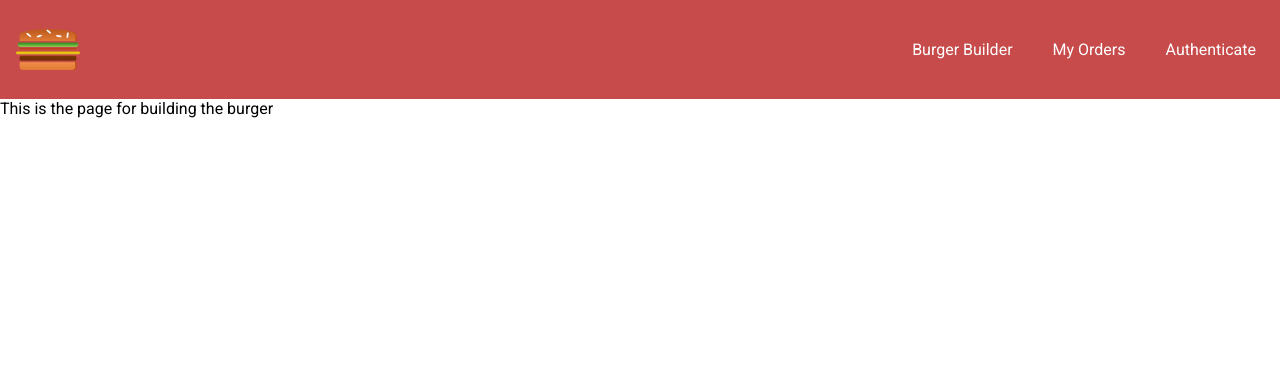
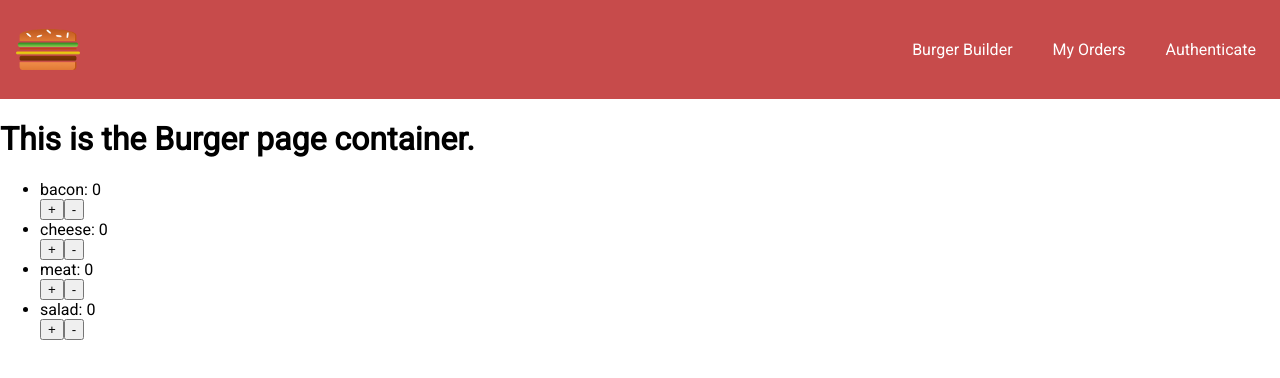
Before and after one commit to commanderMadi/burger-builder-app, a React (Create React App) app: page /burgerbuilder in a window 1280 px wide. Shown: the top 378 px of the page. Built offline with nearby package versions, Linux system fonts and the light colour scheme; no server answers.

Commit message:
create wrapper for burger elements and controls

```diff
--- /dev/null
+++ b/src/components/Burger.js
@@ -0,0 +1,11 @@
+import React from 'react';
+import IngredientsController from './IngredientsController'
+
+export const Burger = () => {
+    return (
+        <div>
+            <h1>This is the Burger page container.</h1>
+            <IngredientsController/>
+        </div>
+    )
+}
--- a/src/components/BurgerBuilder.js
+++ /dev/null
@@ -1,18 +0,0 @@
-import React from 'react';
-import axios from 'axios';
-
-class BurgerBuilder extends React.Component {
-  state = {};
-
-  async componentDidMount() {
-    const response = await axios.get('https://reactjs-189016.firebaseio.com/ingredients.json');
-    const data = response.data;
-    this.setState(() => ({ ...data }));
-  }
-
-  render() {
-    return <div>This is the page for building the burger</div>;
-  }
-}
-
-export { BurgerBuilder };
--- a/src/routers/AppRouter.js
+++ b/src/routers/AppRouter.js
@@ -2,7 +2,7 @@ import React from 'react';
 import { BrowserRouter as Router, Switch, Route } from 'react-router-dom';
 import { App } from '../components/App';
 import Header from '../components/Header';
-import { BurgerBuilder } from '../components/BurgerBuilder';
+import  {Burger} from '../components/Burger';
 import { requireAuth, publicRoute } from '../components/AuthHoc';
 import { Orders } from '../components/Orders';
 import Auth from '../components/Auth';
@@ -16,7 +16,7 @@ export const AppRouter = () => {
         <Header />
         <Switch>
           <Route path='/' exact component={App} />
-          <Route path='/burgerbuilder' component={BurgerBuilder} />
+          <Route path='/burgerbuilder' component={Burger} />
           <Route path='/orders' component={requireAuth(Orders)} />
           <Route path='/auth' component={publicRoute(Auth)} />
         </Switch>
```
Also changed, not shown: src/components/Builder.js (added).
